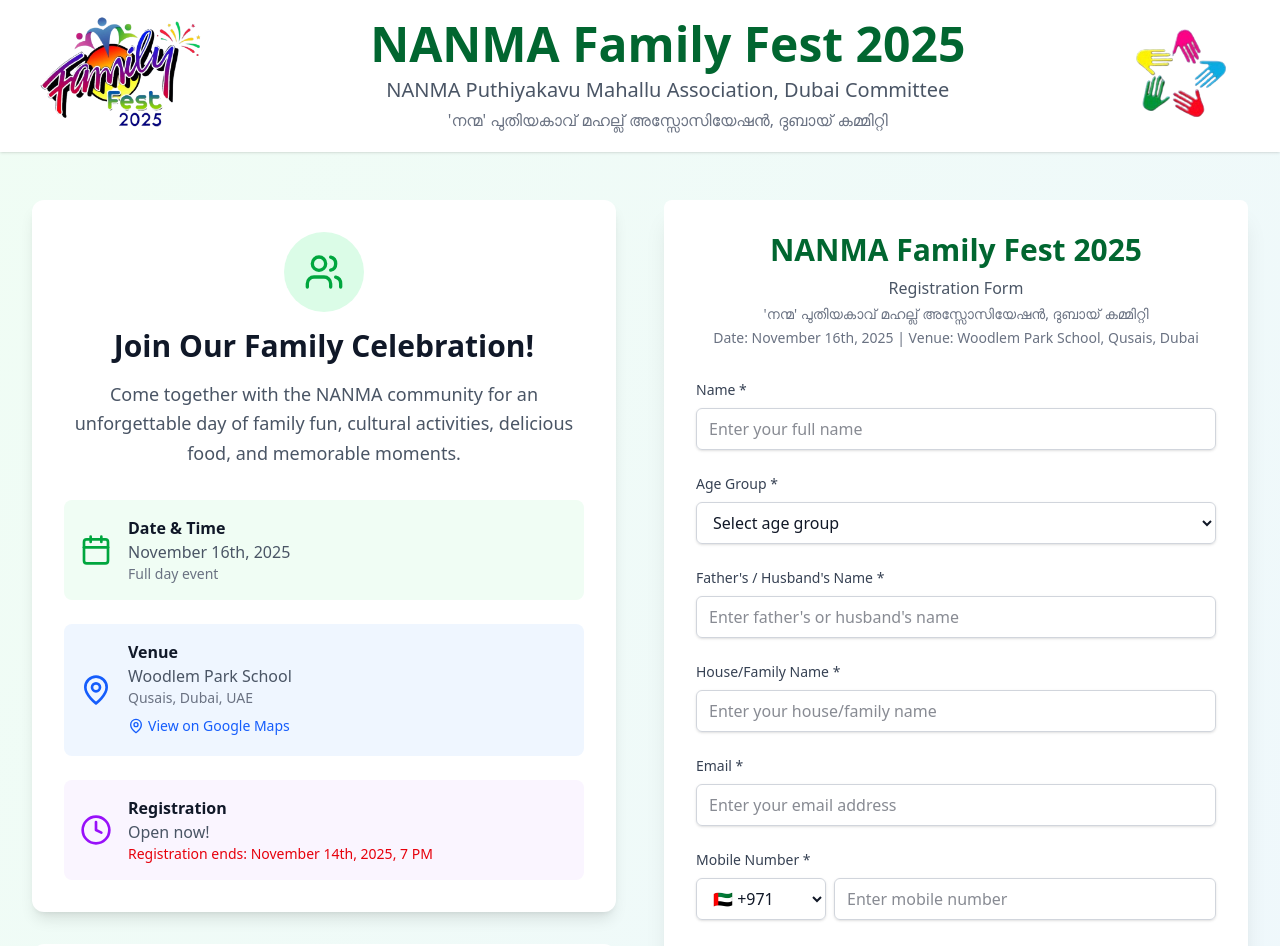
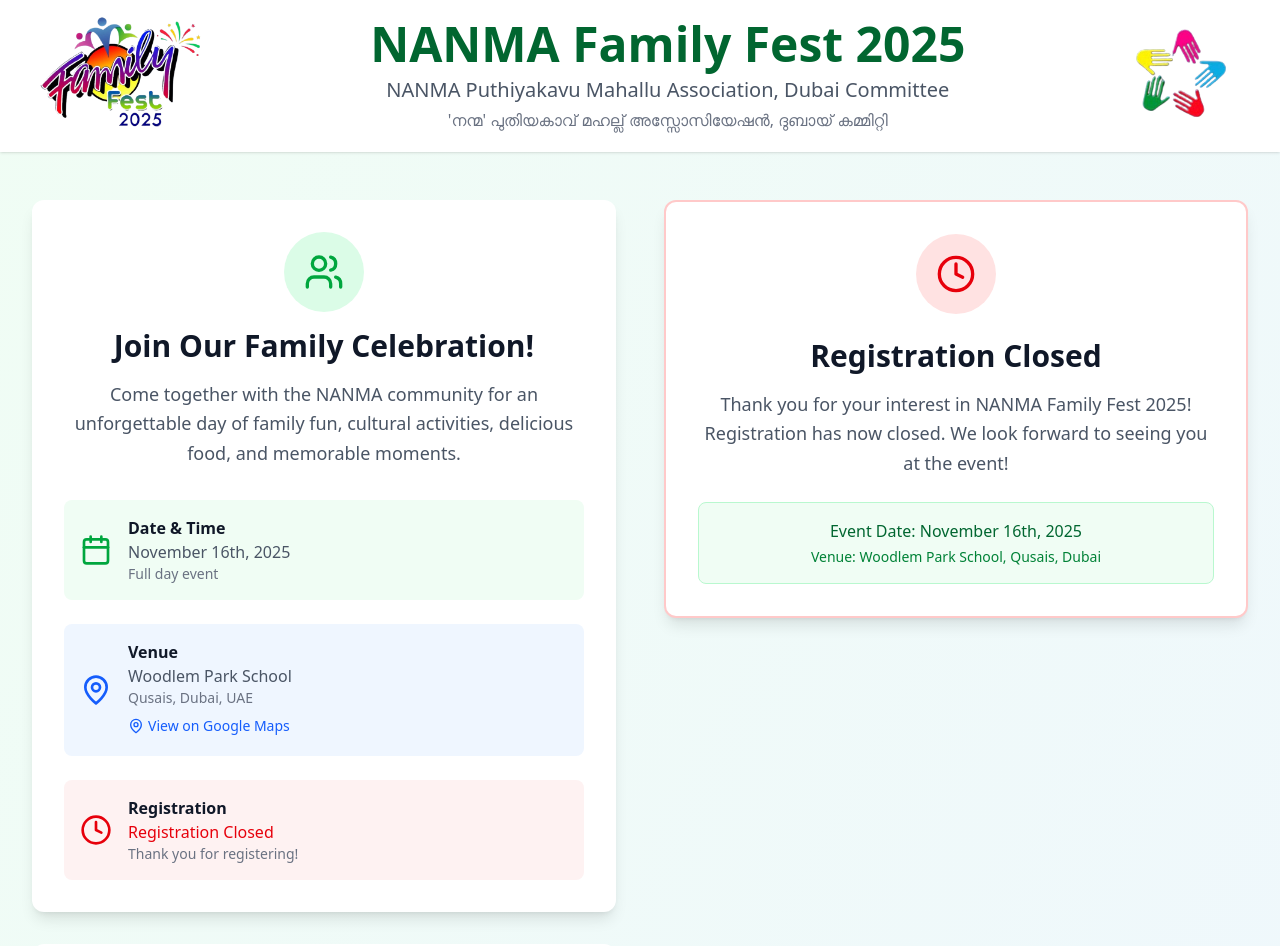
Before and after one commit to UmarAlMukhtar/Nanma-2025, a Next.js app: page / in a window 1280 px wide. Shown: the top 946 px of the page. Built offline with nearby package versions, Linux system fonts and the light colour scheme.

Commit message:
close registration

```diff
--- a/src/app/page.tsx
+++ b/src/app/page.tsx
@@ -78,12 +78,12 @@
                   </div>
                 </div>
 
-                <div className="flex items-center gap-4 p-4 bg-purple-50 rounded-lg">
-                  <Clock className="w-8 h-8 text-purple-600 flex-shrink-0" />
+                <div className="flex items-center gap-4 p-4 bg-red-50 rounded-lg">
+                  <Clock className="w-8 h-8 text-red-600 flex-shrink-0" />
                   <div>
                     <h3 className="font-semibold text-gray-900">Registration</h3>
-                    <p className="text-gray-600">Open now!</p>
-                    <p className="text-sm text-red-600 font-medium">Registration ends: November 14th, 2025, 7 PM</p>
+                    <p className="text-red-600 font-medium">Registration Closed</p>
+                    <p className="text-sm text-gray-500">Thank you for registering!</p>
                   </div>
                 </div>
               </div>
@@ -155,9 +155,30 @@
             </div>
           </div>
 
-          {/* Registration Form */}
+          {/* Registration Closed Banner */}
           <div className="lg:sticky lg:top-8">
-            <RegistrationForm />
+            <div className="bg-white rounded-xl shadow-lg p-8 border-2 border-red-200">
+              <div className="text-center">
+                <div className="w-20 h-20 bg-red-100 rounded-full flex items-center justify-center mx-auto mb-6">
+                  <Clock className="w-10 h-10 text-red-600" />
+                </div>
+                <h2 className="text-3xl font-bold text-gray-900 mb-4">
+                  Registration Closed
+                </h2>
+                <p className="text-gray-600 text-lg leading-relaxed mb-6">
+                  Thank you for your interest in NANMA Family Fest 2025!
+                  Registration has now closed. We look forward to seeing you at the event!
+                </p>
+                <div className="bg-green-50 border border-green-200 rounded-lg p-4">
+                  <p className="text-green-800 font-medium">
+                    Event Date: November 16th, 2025
+                  </p>
+                  <p className="text-green-700 text-sm mt-1">
+                    Venue: Woodlem Park School, Qusais, Dubai
+                  </p>
+                </div>
+              </div>
+            </div>
           </div>
         </div>
       </main>
```
